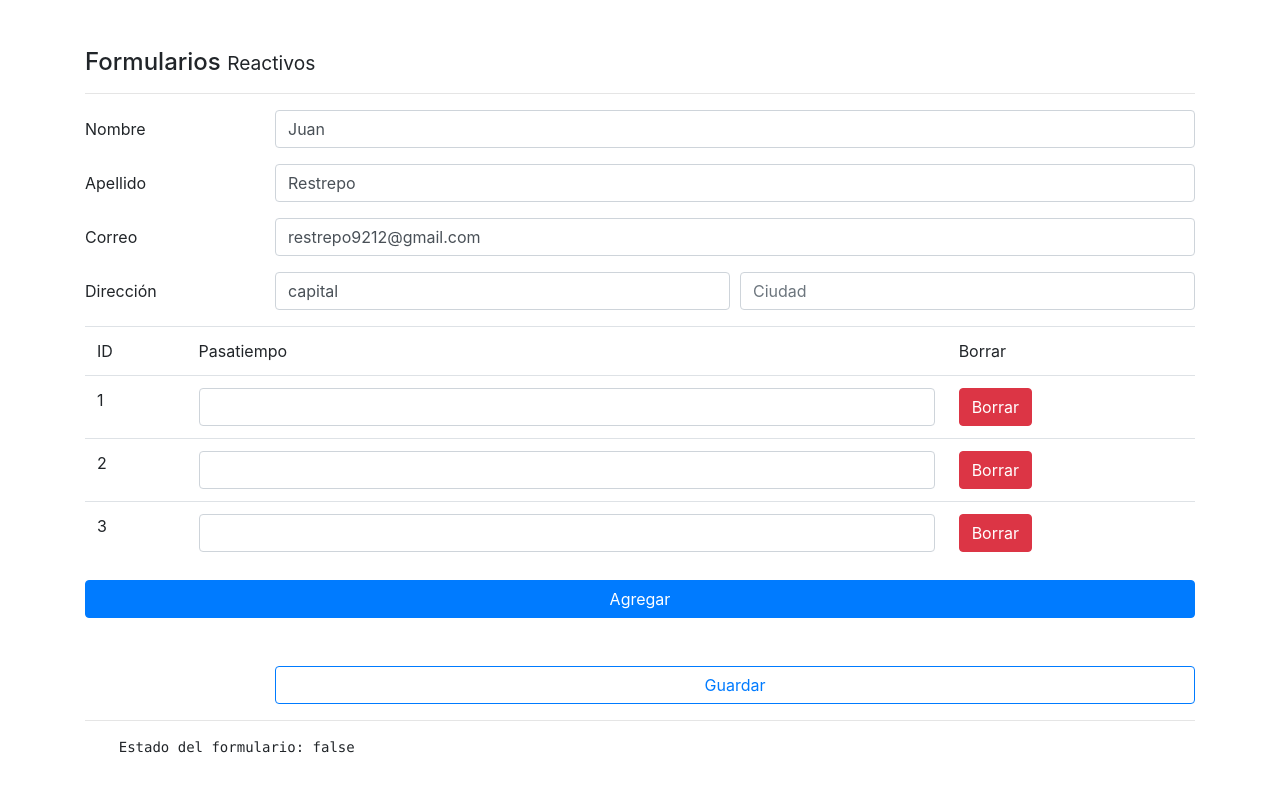
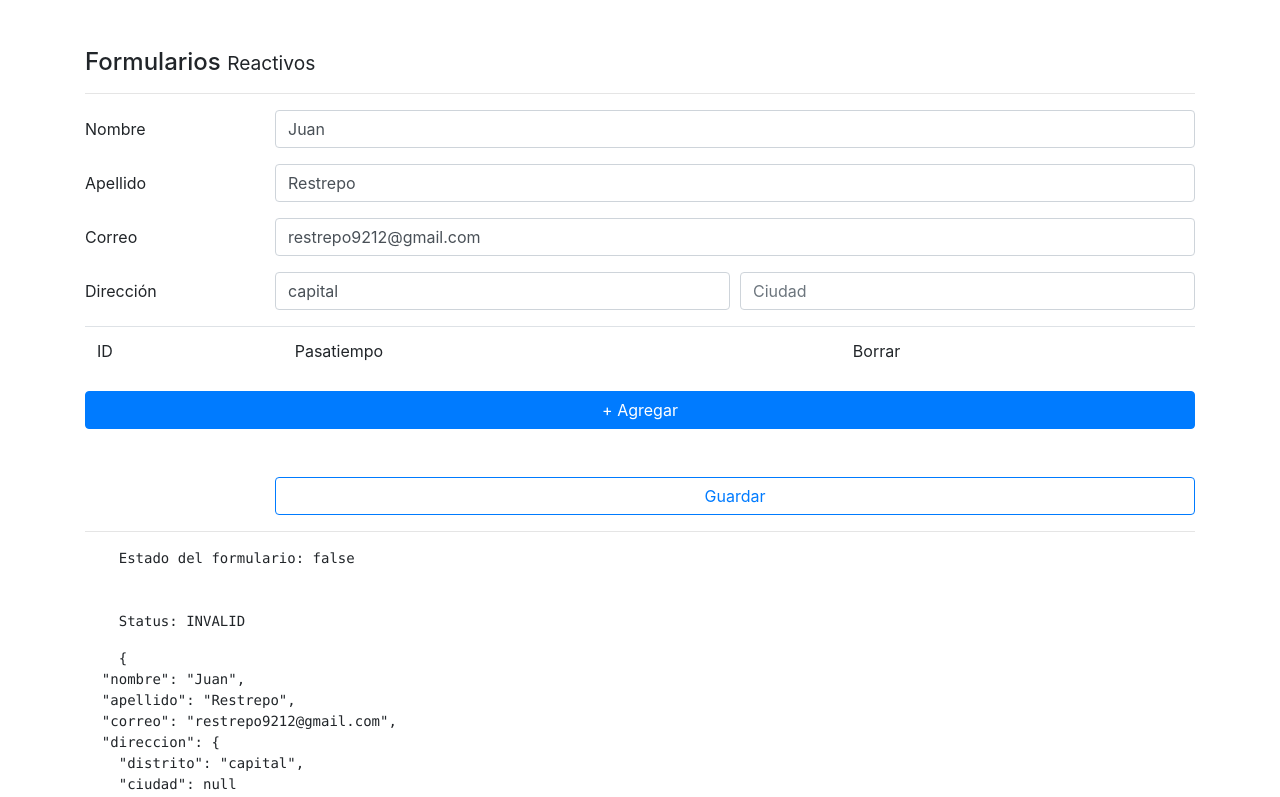
Before and after one commit to restrepo86/formularios, an Angular app: page /reactivo in a window 1280 px wide. Shown: the top 797 px of the page. Built offline with nearby package versions, Linux system fonts and the light colour scheme.

Commit message:
Se crean formularios y arreglos dinamicos en angular con las funciones agregar y borrar campos dinamicamente teniendo en cuenta sus controles dinamicos

```diff
--- a/src/app/pages/reactive/reactive.component.html
+++ b/src/app/pages/reactive/reactive.component.html
@@ -60,14 +60,14 @@
                             <input class="form-control" type="text" [formControlName]="index">
                         </td>
                         <td>
-                            <button class="btn btn-danger">
+                            <button class="btn btn-danger" (click)="borrarPasatiempo(index)">
                                 Borrar
                             </button>
                         </td>
                     </tr>
                 </tbody>
             </table>
-            <button class="btn btn-primary mt-3 mb-5 btn-block" type="button">Agregar</button>
+            <button class="btn btn-primary mt-3 mb-5 btn-block" type="button" (click)="agregarPasatiempo()"> + Agregar</button>
         </div>
     </div>
 
--- a/src/app/pages/reactive/reactive.component.ts
+++ b/src/app/pages/reactive/reactive.component.ts
@@ -53,7 +53,7 @@ export class ReactiveComponent implements OnInit {
         distrito: ['', Validators.required],
         ciudad: ['', Validators.required],
       }),
-      pasatiempos: this.formBuider.array([[], [], []])
+      pasatiempos: this.formBuider.array([])
     });
   }
 
@@ -70,6 +70,14 @@ export class ReactiveComponent implements OnInit {
           //ciudad: 'Medellín'
         }
     });
+  }
+
+  agregarPasatiempo(): void {
+    this.pasatiempos.push(this.formBuider.control('', Validators.required));
+  }
+
+  borrarPasatiempo(index: number): void {
+    this.pasatiempos.removeAt(index);
   }
 
   guardar(): void {
```
